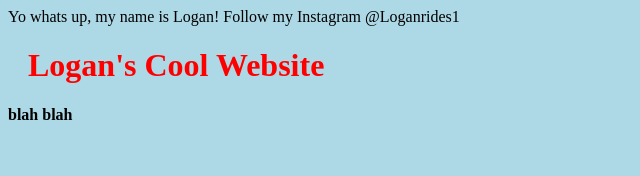
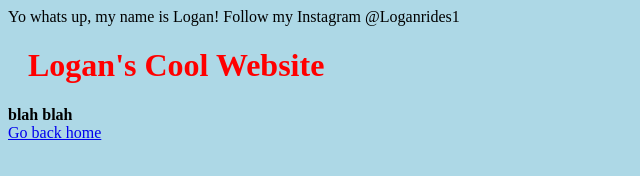
Before and after one commit to LoganA28/HelloWorld, a plain HTML site: page second.html in a window 1280 px wide. Shown: the whole page, without its empty margins (0-640 px from the left). Drawn offline with Linux system fonts and the light colour scheme.

Commit message:
Update second.html

```diff
--- a/second.html
+++ b/second.html
@@ -7,6 +7,7 @@
 </head>
 <body>Yo whats up, my name is Logan! Follow my Instagram @Loganrides1
   <h1> Logan's Cool Website</h1>
-    <strong> blah blah</strong>
+    <strong> blah blah</strong><br>
+  <a href="index.html">Go back home</a>
     </body>
 </html>
```
